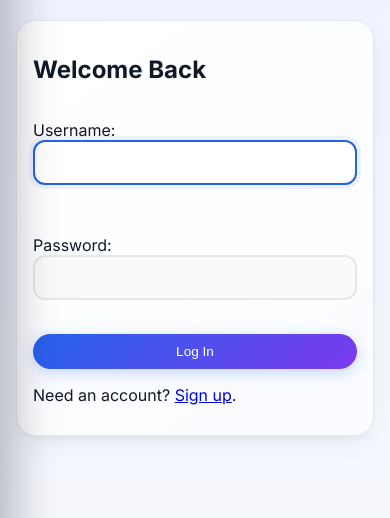
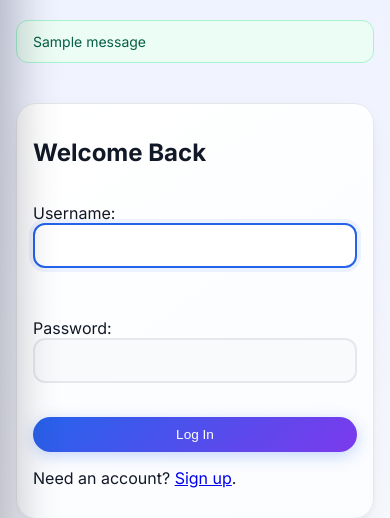
Before and after one commit to vinncy004/barbershop-monitor-with-computer-vision-openCV-, a Django app: page /login/?next=/inventory/ in a window 390 px wide. Shown: the part 98-616 px from the top of the page. Run offline with Django 4.2, Linux system fonts and the light colour scheme; tables that the repository leaves empty hold one stand-in row (values such as "Sample post"); one stand-in notice (Sample message) is shown.

Commit message:
Fix invisible desktop nav, rtsp:// rejection, and silent form errors
Three pre-existing bugs, found while verifying the deployment in a browser.

1. Sidebar navigation was invisible on desktop.
   .nav-menu a set opacity:0, restored only by .sidebar.open. That class is
   added by the drawer script for the mobile layout, and on desktop the
   sidebar is a static column that never receives it - so the links were
   permanently transparent above 1024px, leaving no way to reach Inventory
   or Profile. The staggered entrance is now scoped to the drawer
   breakpoint where .open actually applies; mobile behaviour is unchanged.

2. No rtsp:// camera URL could be saved.
   rtsp_url was a URLField, and Django's URL validator only accepts
   http/https/ftp/ftps, so every real camera address failed with "Enter a
   valid URL." - the app's core feature was unusable. These are now
   CharFields validated by URLValidator with the rtsp/rtsps schemes added.
   Note this has to be a CharField: URLField's own http-only validator
   still runs alongside anything passed via validators=.

3. Adding a stream failed silently.
   add_stream redirects rather than re-rendering, so an invalid bound form
   was discarded with no feedback - the page reloaded looking unchanged and
   nothing was saved. Errors are now surfaced as messages.

   Messages were also only rendered by inventory.html, so every message on
   every other page went nowhere, including the pre-existing "Profile
   updated successfully" and "RTSP stream added". Moved into base.html and
   styled, since .alert had no CSS and rendered as plain body text.

Verified in a browser against MySQL: nav links present and clickable, an
rtsp:// stream saves, an invalid URL shows a specific error, and inventory
messages still render exactly once.

```diff
--- a/dashboard_ui/dashboard_app/forms.py
+++ b/dashboard_ui/dashboard_app/forms.py
@@ -1,11 +1,14 @@
 from django import forms
 from django.contrib.auth.forms import UserCreationForm, AuthenticationForm
 from .models import User, CCTVStream, InventoryItem, BusinessPerformanceEntry
+from .validators import validate_stream_url
 
 class SignUpForm(UserCreationForm):
     email = forms.EmailField(required=True)
     phone = forms.CharField(required=True, max_length=20)
-    rtsp_url = forms.URLField(required=False)
+    rtsp_url = forms.CharField(
+        required=False, max_length=500, validators=[validate_stream_url]
+    )
 
     class Meta:
         model = User
--- a/dashboard_ui/dashboard_app/static/dashboard_app/styles.css
+++ b/dashboard_ui/dashboard_app/static/dashboard_app/styles.css
@@ -112,19 +112,9 @@ body.menu-open {
     text-decoration: none;
     border-radius: 12px;
     transition: background 0.2s ease, transform 0.25s ease, opacity 0.25s ease;
-    opacity: 0;
-    transform: translateX(-10px);
-}
-
-.sidebar.open .nav-menu a {
     opacity: 1;
     transform: translateX(0);
 }
-
-.nav-menu a:nth-child(2) { transition-delay: 0.05s; }
-.nav-menu a:nth-child(3) { transition-delay: 0.1s; }
-.nav-menu a:nth-child(4) { transition-delay: 0.15s; }
-.nav-menu a:nth-child(5) { transition-delay: 0.2s; }
 
 .nav-menu a:hover,
 .nav-menu a:focus {
@@ -716,6 +706,37 @@ input:focus, select:focus, textarea:focus {
     background: #ffffff;
 }
 
+/* Flash messages. Rendered from base.html on every page, so success and error
+   feedback needs to be visually distinguishable from ordinary body copy. */
+.alert {
+    padding: 12px 16px;
+    border-radius: 12px;
+    margin-bottom: 16px;
+    font-size: 14px;
+    border: 1px solid transparent;
+    background: #eff6ff;
+    border-color: #bfdbfe;
+    color: #1e3a8a;
+}
+
+.alert.success {
+    background: #ecfdf5;
+    border-color: #a7f3d0;
+    color: #065f46;
+}
+
+.alert.warning {
+    background: #fffbeb;
+    border-color: #fde68a;
+    color: #92400e;
+}
+
+.alert.error {
+    background: #fef2f2;
+    border-color: #fecaca;
+    color: #991b1b;
+}
+
 /* Responsive Design */
 @media (max-width: 1024px) {
     .app-shell {
@@ -748,7 +769,19 @@ input:focus, select:focus, textarea:focus {
     }
     .nav-menu a {
         padding: 12px 14px;
+        /* Staggered entrance, but only in the drawer — on desktop the sidebar
+           never gets .open, so gating visibility on it hid the nav entirely. */
+        opacity: 0;
+        transform: translateX(-10px);
     }
+    .sidebar.open .nav-menu a {
+        opacity: 1;
+        transform: translateX(0);
+    }
+    .nav-menu a:nth-child(2) { transition-delay: 0.05s; }
+    .nav-menu a:nth-child(3) { transition-delay: 0.1s; }
+    .nav-menu a:nth-child(4) { transition-delay: 0.15s; }
+    .nav-menu a:nth-child(5) { transition-delay: 0.2s; }
     .sidebar-footer {
         margin-top: auto;
         padding-top: 16px;
--- a/dashboard_ui/dashboard_app/templates/dashboard_app/base.html
+++ b/dashboard_ui/dashboard_app/templates/dashboard_app/base.html
@@ -53,6 +53,11 @@
                 </div>
             </header>
             <section class="page-body">
+                {% if messages %}
+                    {% for message in messages %}
+                        <div class="alert {{ message.tags }}">{{ message }}</div>
+                    {% endfor %}
+                {% endif %}
                 {% block content %}{% endblock %}
             </section>
         </main>
--- a/dashboard_ui/dashboard_app/templates/dashboard_app/inventory.html
+++ b/dashboard_ui/dashboard_app/templates/dashboard_app/inventory.html
@@ -6,12 +6,6 @@
 
 {% block content %}
 <div class="grid-large">
-    {% if messages %}
-        {% for message in messages %}
-            <div class="alert {{ message.tags }}">{{ message }}</div>
-        {% endfor %}
-    {% endif %}
-
     <section class="card">
         <div class="card-header">
             <div>
--- /dev/null
+++ b/dashboard_ui/dashboard_app/validators.py
@@ -0,0 +1,14 @@
+from django.core.validators import URLValidator
+
+
+# Django's URLField only accepts http/https/ftp/ftps, so every rtsp:// camera
+# address was rejected with "Enter a valid URL." URLValidator takes a schemes
+# argument; note that this has to be attached to a CharField rather than a
+# URLField, because URLField's own http-only validator would still run
+# alongside anything passed via validators=.
+STREAM_URL_SCHEMES = ["rtsp", "rtsps", "http", "https"]
+
+validate_stream_url = URLValidator(
+    schemes=STREAM_URL_SCHEMES,
+    message="Enter a valid stream URL, e.g. rtsp://192.168.1.50:554/stream1",
+)
--- a/dashboard_ui/dashboard_app/views.py
+++ b/dashboard_ui/dashboard_app/views.py
@@ -419,7 +419,14 @@ def add_stream(request):
             stream.save()
             _start_stream_processor(stream)
             messages.success(request, "RTSP stream added and processing started.")
-            return redirect(reverse("dashboard_app:profile"))
+        else:
+            # This view redirects rather than re-rendering, so the bound form is
+            # discarded. Without surfacing the errors here the submission failed
+            # silently and the page just reloaded looking unchanged.
+            for field, errors in form.errors.items():
+                label = form.fields[field].label or field.replace("_", " ").title()
+                for error in errors:
+                    messages.error(request, f"{label}: {error}")
     return redirect(reverse("dashboard_app:profile"))
 
 
```
Also changed, not shown: dashboard_ui/dashboard_app/models.py (+6 -2 lines), dashboard_ui/dashboard_app/migrations/0003_alter_cctvstream_rtsp_url_alter_user_rtsp_url.py (added).
